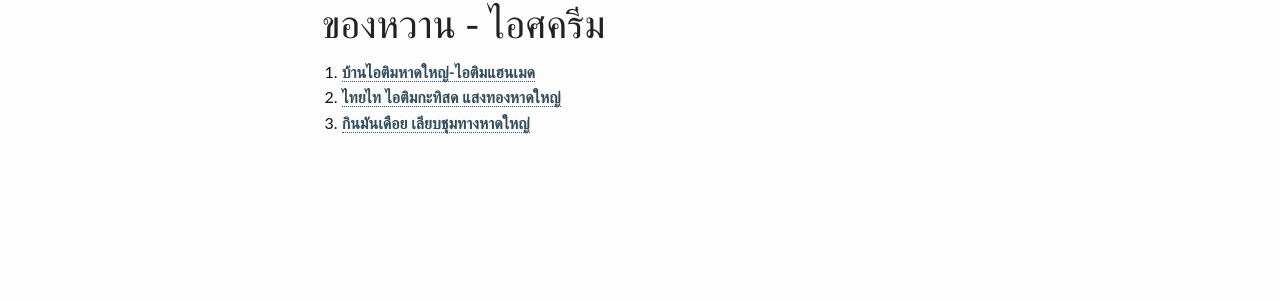
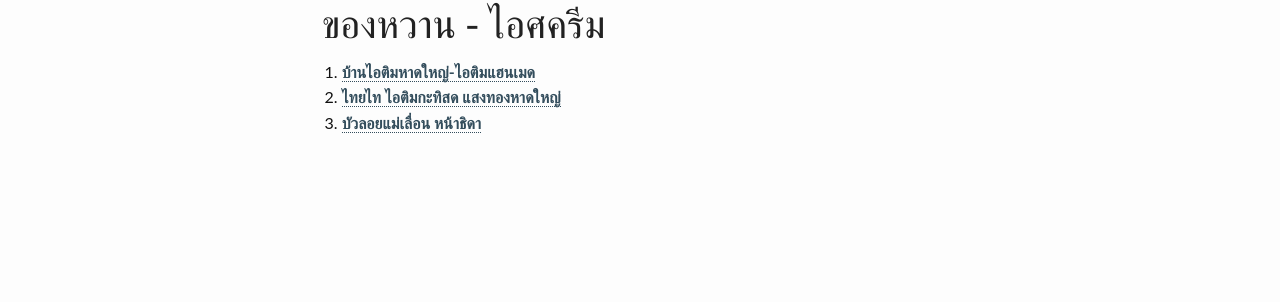
Before and after one commit to hatyairoiroi/hatyairoiroi.github.io, a Jekyll site: the page built from pages/ของหวาน - ไอศครีม.md, in a window 1280 px wide. Shown: the part 394-696 px from the top of the page. Built offline with Jekyll 4.4.1, drawn with Linux system fonts in a browser that asks for light colours.

Commit message:
Update ของหวาน - ไอศครีม.md

```diff
--- a/pages/ของหวาน - ไอศครีม.md
+++ b/pages/ของหวาน - ไอศครีม.md
@@ -11,11 +11,11 @@ permalink: "/ของหวาน - ไอศครีม/"
 
 1. [บ้านไอติมหาดใหญ่-ไอติมแฮนเมด][15]
 2. [ไทยไท ไอติมกะทิสด แสงทองหาดใหญ่][16]
-3. [กินมันเดือย เลียบชุมทางหาดใหญ่][17]
+3. [บัวลอยแม่เลื่อน หน้าธิดา][17]
 
 
 
 
  [15]: {{ site.url }}//
  [16]: {{ site.url }}/ไทยไท/
- [17]: {{.site.url }}//
+ [17]: {{.site.url }}/บัวลอยแม่เลื่อน/
```
